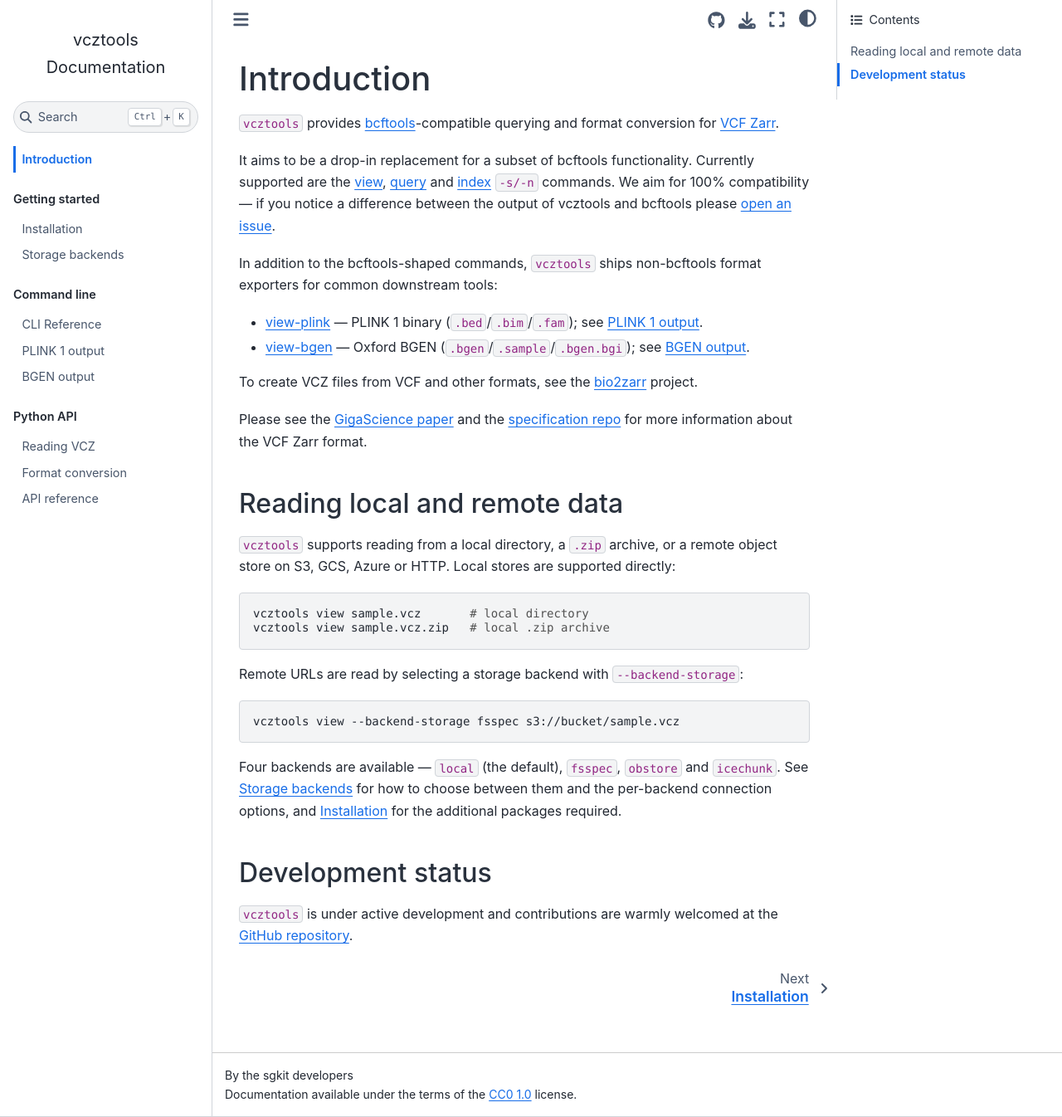
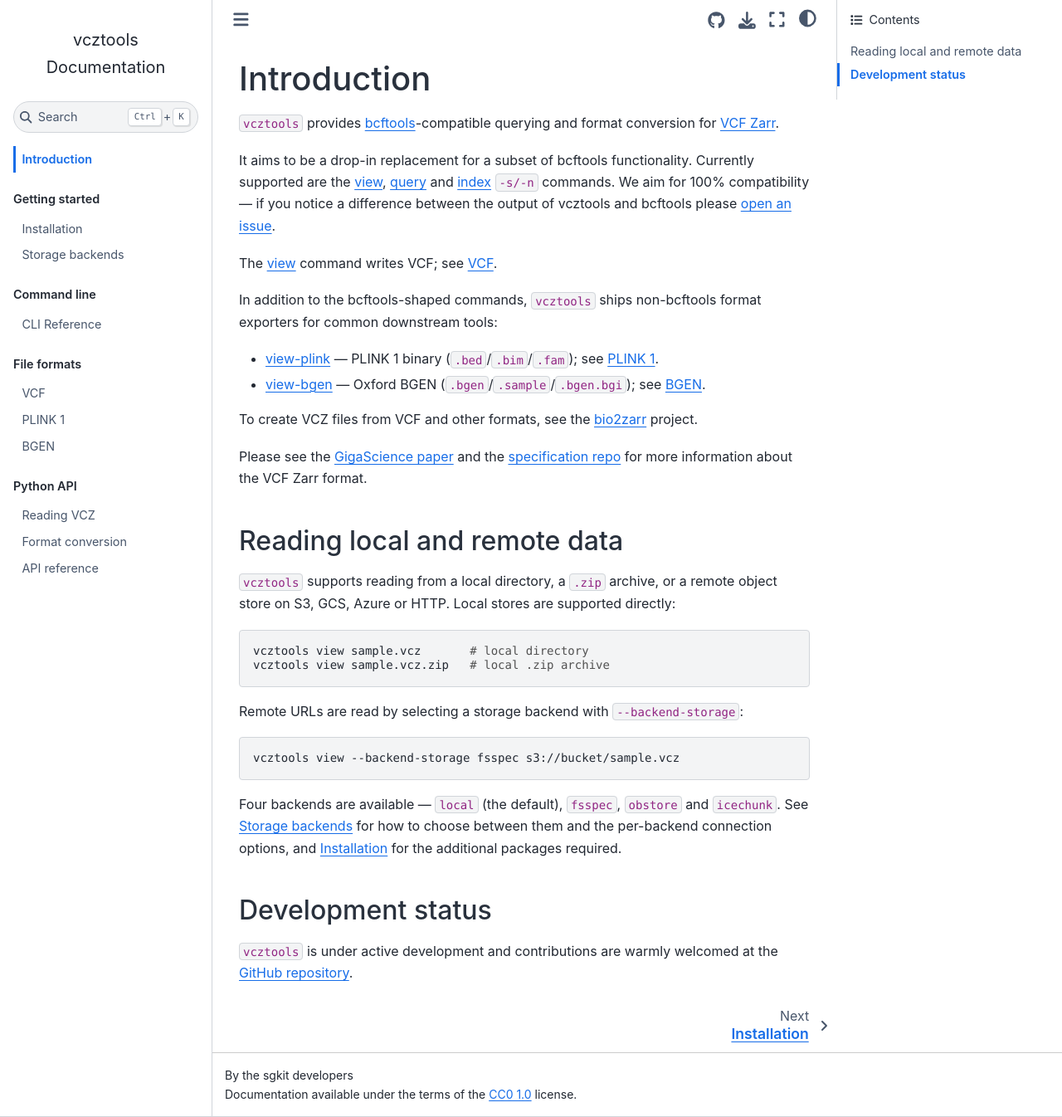
Before and after one commit to sgkit-dev/vcztools, a Jupyter Book: the page built from docs/intro.md, in a window 1280 px wide and 1346 px high. Shown: the whole window at 83% size. Built offline with Jupyter Book 1.0.4 settings and Sphinx 7.4.7 and the Sphinx Book theme 1.1.4, drawn with Linux system fonts in a browser that asks for light colours.

Commit message:
Add a "File formats" docs part
Move the PLINK and BGEN format-reference pages out of the Command line
part into a new File formats part, shortening their titles to "PLINK 1"
and "BGEN", and add a lightweight VCF page so all three output formats
are documented together.

```diff
--- a/docs/_toc.yml
+++ b/docs/_toc.yml
@@ -8,6 +8,9 @@ parts:
   - caption: Command line
     chapters:
       - file: cli_ref
+  - caption: File formats
+    chapters:
+      - file: vcf
       - file: plink
       - file: bgen
   - caption: Python API
--- a/docs/bgen.md
+++ b/docs/bgen.md
@@ -1,5 +1,5 @@
 (sec-bgen)=
-# BGEN output
+# BGEN
 
 The {ref}`vcztools view-bgen<cmd-vcztools-view-bgen>` command writes
 BGEN output from a VCZ store.
--- a/docs/intro.md
+++ b/docs/intro.md
@@ -12,6 +12,8 @@ commands.
 We aim for 100% compatibility — if you notice a difference between the
 output of vcztools and bcftools please
 [open an issue](https://github.com/sgkit-dev/vcztools/issues).
+
+The {ref}`view<cmd-vcztools-view>` command writes VCF; see {ref}`sec-vcf`.
 
 In addition to the bcftools-shaped commands, `vcztools` ships
 non-bcftools format exporters for common downstream tools:
--- a/docs/plink.md
+++ b/docs/plink.md
@@ -1,5 +1,5 @@
 (sec-plink)=
-# PLINK 1 output
+# PLINK 1
 
 The {ref}`vcztools view-plink<cmd-vcztools-view-plink>` command writes a
 PLINK 1 binary fileset (`.bed`/`.bim`/`.fam`) from a VCZ store.
```
Also changed, not shown: docs/vcf.md (added, +36 -0 lines), 1 other file.
